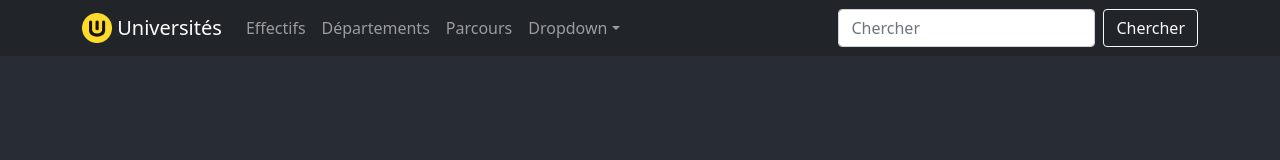
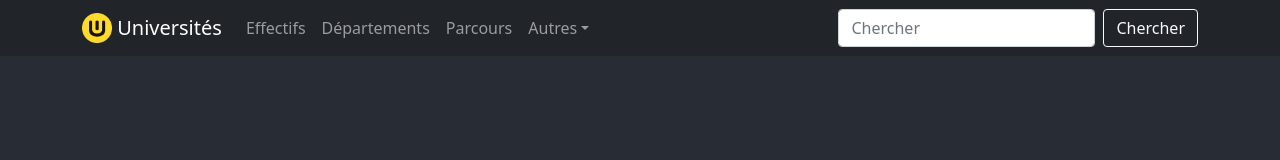
Before and after one commit to Garcia-Christophe/Universites, a React (Create React App) app: page / in a window 1280 px wide. Shown: the top 160 px of the page. Built offline with nearby package versions, Linux system fonts and the light colour scheme.

Commit message:
Modification mineure Navigation

```diff
--- a/src/composants/Navigation.js
+++ b/src/composants/Navigation.js
@@ -40,7 +40,7 @@
               <Nav.Link href="/effectifs">Effectifs</Nav.Link>
               <Nav.Link href="/departements">Départements</Nav.Link>
               <Nav.Link href="/parcours">Parcours</Nav.Link>
-              <NavDropdown title="Dropdown" id="basic-nav-dropdown">
+              <NavDropdown title="Autres" id="basic-nav-dropdown">
                 <NavDropdown.Item href="#action/3.1">Sites</NavDropdown.Item>
                 <NavDropdown.Item href="#action/3.2">UFRs</NavDropdown.Item>
                 <NavDropdown.Item href="#action/3.3">
```
